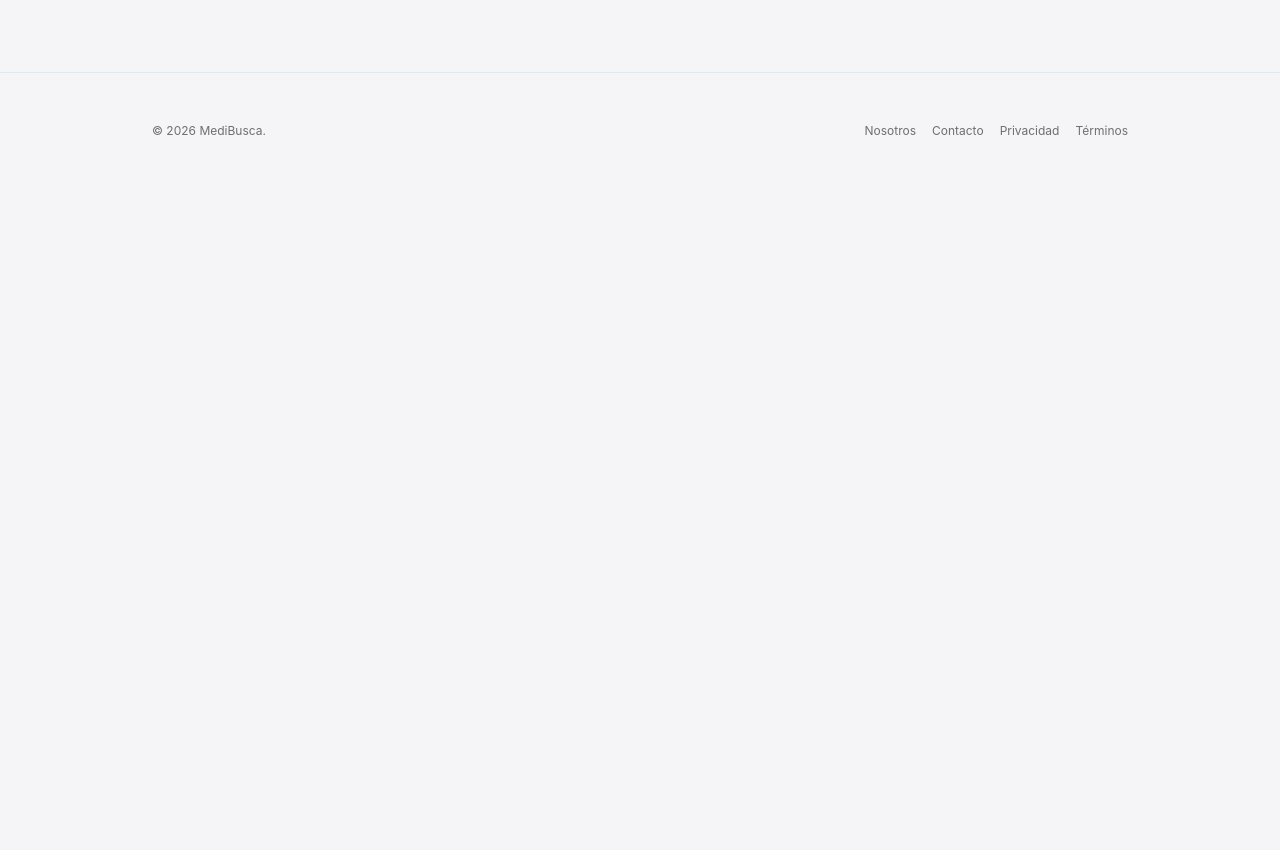
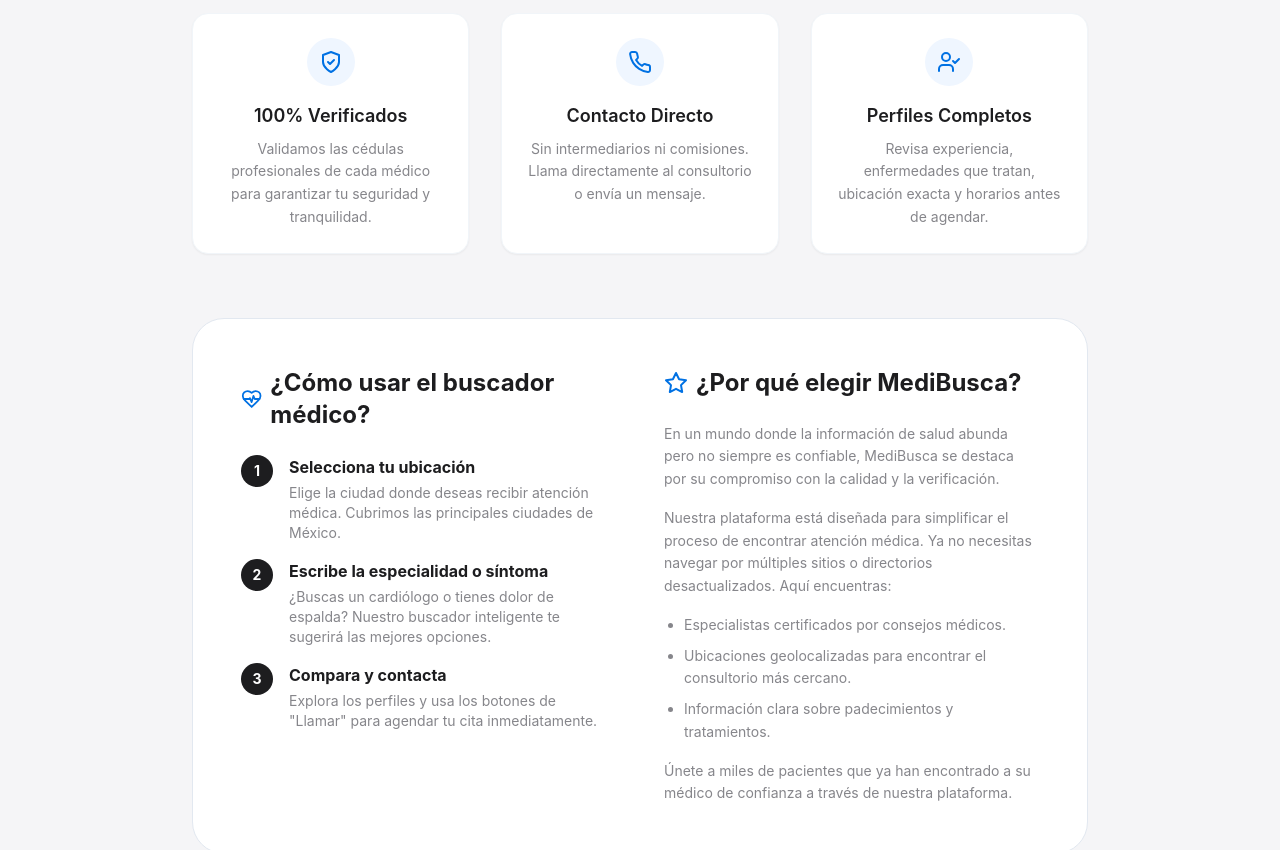
Before and after one commit to alicehocane/new-doctor, a React (Vite) app: page /buscar in a window 1280 px wide. Shown: the part 780-1630 px from the top of the page. Before the commit the page ends 969 px from the top, so only its background shows below. Built offline with nearby package versions, Linux system fonts and the light colour scheme.

Commit message:
update buscar page

```diff
--- a/app/buscar/page.tsx
+++ b/app/buscar/page.tsx
@@ -1,12 +1,12 @@
 'use client';
 import React, { useState, useRef, useEffect } from 'react';
-import { Search, MapPin, Stethoscope, ChevronRight, ArrowRight } from 'lucide-react';
+import { Search, MapPin, Stethoscope, ChevronRight, ArrowRight, ShieldCheck, Clock, Phone, UserCheck, Star, HeartPulse } from 'lucide-react';
 import { useLocation, Link } from 'wouter';
 import { ALL_CITIES, COMMON_SPECIALTIES } from '../../lib/constants';
 
 export default function SearchPage() {
   const [, setLocation] = useLocation();
-  const [city, setCity] = useState(ALL_CITIES[0]);
+  const [city, setCity] = useState('Ciudad de México');
   const [specialty, setSpecialty] = useState('');
 
   // Autocomplete State
@@ -183,6 +183,107 @@ export default function SearchPage() {
         </div>
 
       </div>
+
+      {/* SEO Content Section */}
+      <section className="w-full max-w-4xl mt-24 pt-16 border-t border-slate-200 animate-in fade-in slide-in-from-bottom-8">
+        <div className="text-center mb-12">
+          <h2 className="text-3xl font-bold text-[#1d1d1f] tracking-tight mb-4">
+            Encuentra tu especialista ideal en segundos
+          </h2>
+          <p className="text-lg text-[#86868b] max-w-2xl mx-auto leading-relaxed">
+            MediBusca es el directorio médico más completo y confiable. Conectamos a pacientes con doctores verificados de manera directa y segura.
+          </p>
+        </div>
+
+        <div className="grid md:grid-cols-3 gap-8 mb-16">
+          <div className="bg-white p-6 rounded-2xl shadow-sm border border-slate-100 flex flex-col items-center text-center hover:shadow-md transition-shadow">
+            <div className="w-12 h-12 bg-blue-50 text-[#0071e3] rounded-full flex items-center justify-center mb-4">
+              <ShieldCheck className="w-6 h-6" />
+            </div>
+            <h3 className="font-semibold text-[#1d1d1f] text-lg mb-2">100% Verificados</h3>
+            <p className="text-[#86868b] text-sm leading-relaxed">
+              Validamos las cédulas profesionales de cada médico para garantizar tu seguridad y tranquilidad.
+            </p>
+          </div>
+
+          <div className="bg-white p-6 rounded-2xl shadow-sm border border-slate-100 flex flex-col items-center text-center hover:shadow-md transition-shadow">
+            <div className="w-12 h-12 bg-blue-50 text-[#0071e3] rounded-full flex items-center justify-center mb-4">
+              <Phone className="w-6 h-6" />
+            </div>
+            <h3 className="font-semibold text-[#1d1d1f] text-lg mb-2">Contacto Directo</h3>
+            <p className="text-[#86868b] text-sm leading-relaxed">
+              Sin intermediarios ni comisiones. Llama directamente al consultorio o envía un mensaje.
+            </p>
+          </div>
+
+          <div className="bg-white p-6 rounded-2xl shadow-sm border border-slate-100 flex flex-col items-center text-center hover:shadow-md transition-shadow">
+            <div className="w-12 h-12 bg-blue-50 text-[#0071e3] rounded-full flex items-center justify-center mb-4">
+              <UserCheck className="w-6 h-6" />
+            </div>
+            <h3 className="font-semibold text-[#1d1d1f] text-lg mb-2">Perfiles Completos</h3>
+            <p className="text-[#86868b] text-sm leading-relaxed">
+              Revisa experiencia, enfermedades que tratan, ubicación exacta y horarios antes de agendar.
+            </p>
+          </div>
+        </div>
+
+        <div className="bg-white rounded-[32px] p-8 md:p-12 border border-slate-200">
+          <div className="grid md:grid-cols-2 gap-12">
+            <div className="space-y-6">
+              <h3 className="text-2xl font-bold text-[#1d1d1f] flex items-center gap-2">
+                <HeartPulse className="w-6 h-6 text-[#0071e3]" />
+                ¿Cómo usar el buscador médico?
+              </h3>
+              <ul className="space-y-4">
+                <li className="flex gap-4">
+                  <span className="flex-shrink-0 w-8 h-8 rounded-full bg-[#1d1d1f] text-white flex items-center justify-center font-bold text-sm">1</span>
+                  <div>
+                    <strong className="text-[#1d1d1f] block mb-1">Selecciona tu ubicación</strong>
+                    <p className="text-[#86868b] text-sm">Elige la ciudad donde deseas recibir atención médica. Cubrimos las principales ciudades de México.</p>
+                  </div>
+                </li>
+                <li className="flex gap-4">
+                  <span className="flex-shrink-0 w-8 h-8 rounded-full bg-[#1d1d1f] text-white flex items-center justify-center font-bold text-sm">2</span>
+                  <div>
+                    <strong className="text-[#1d1d1f] block mb-1">Escribe la especialidad o síntoma</strong>
+                    <p className="text-[#86868b] text-sm">¿Buscas un cardiólogo o tienes dolor de espalda? Nuestro buscador inteligente te sugerirá las mejores opciones.</p>
+                  </div>
+                </li>
+                <li className="flex gap-4">
+                  <span className="flex-shrink-0 w-8 h-8 rounded-full bg-[#1d1d1f] text-white flex items-center justify-center font-bold text-sm">3</span>
+                  <div>
+                    <strong className="text-[#1d1d1f] block mb-1">Compara y contacta</strong>
+                    <p className="text-[#86868b] text-sm">Explora los perfiles y usa los botones de "Llamar" para agendar tu cita inmediatamente.</p>
+                  </div>
+                </li>
+              </ul>
+            </div>
+
+            <div className="space-y-6">
+               <h3 className="text-2xl font-bold text-[#1d1d1f] flex items-center gap-2">
+                <Star className="w-6 h-6 text-[#0071e3]" />
+                ¿Por qué elegir MediBusca?
+              </h3>
+              <div className="prose text-[#86868b] text-sm leading-relaxed">
+                <p className="mb-4">
+                  En un mundo donde la información de salud abunda pero no siempre es confiable, MediBusca se destaca por su compromiso con la calidad y la verificación.
+                </p>
+                <p className="mb-4">
+                  Nuestra plataforma está diseñada para simplificar el proceso de encontrar atención médica. Ya no necesitas navegar por múltiples sitios o directorios desactualizados. Aquí encuentras:
+                </p>
+                <ul className="list-disc pl-5 space-y-2 mb-4">
+                  <li>Especialistas certificados por consejos médicos.</li>
+                  <li>Ubicaciones geolocalizadas para encontrar el consultorio más cercano.</li>
+                  <li>Información clara sobre padecimientos y tratamientos.</li>
+                </ul>
+                <p>
+                  Únete a miles de pacientes que ya han encontrado a su médico de confianza a través de nuestra plataforma.
+                </p>
+              </div>
+            </div>
+          </div>
+        </div>
+      </section>
     </div>
   );
 }
```
